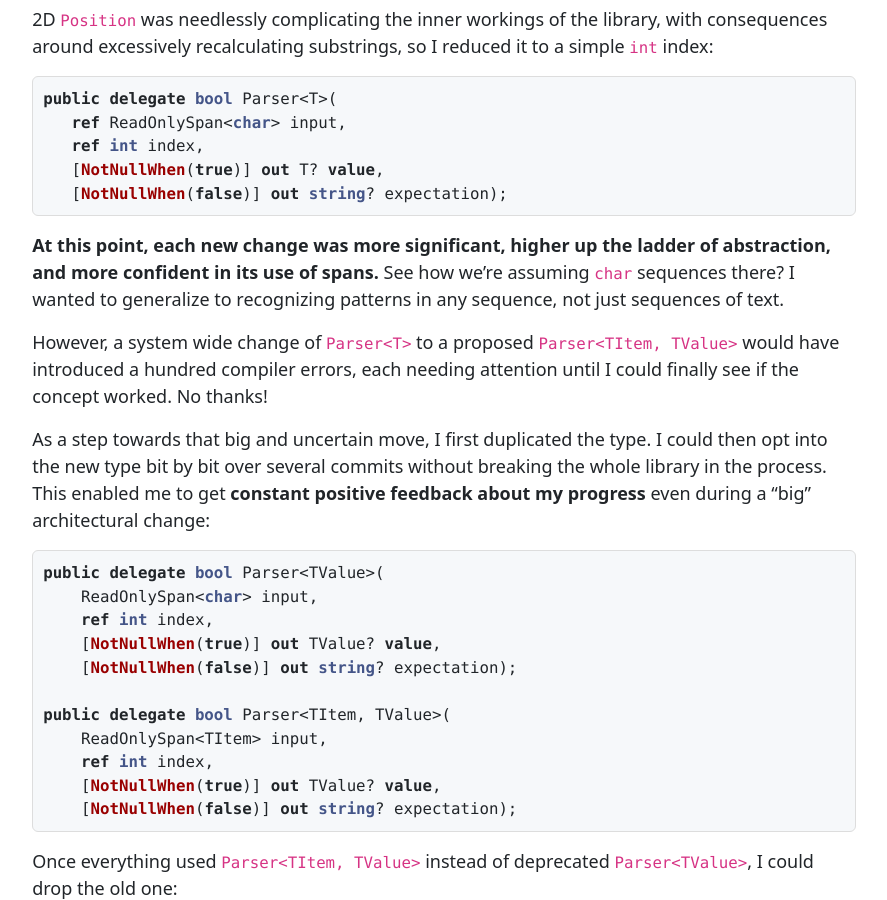
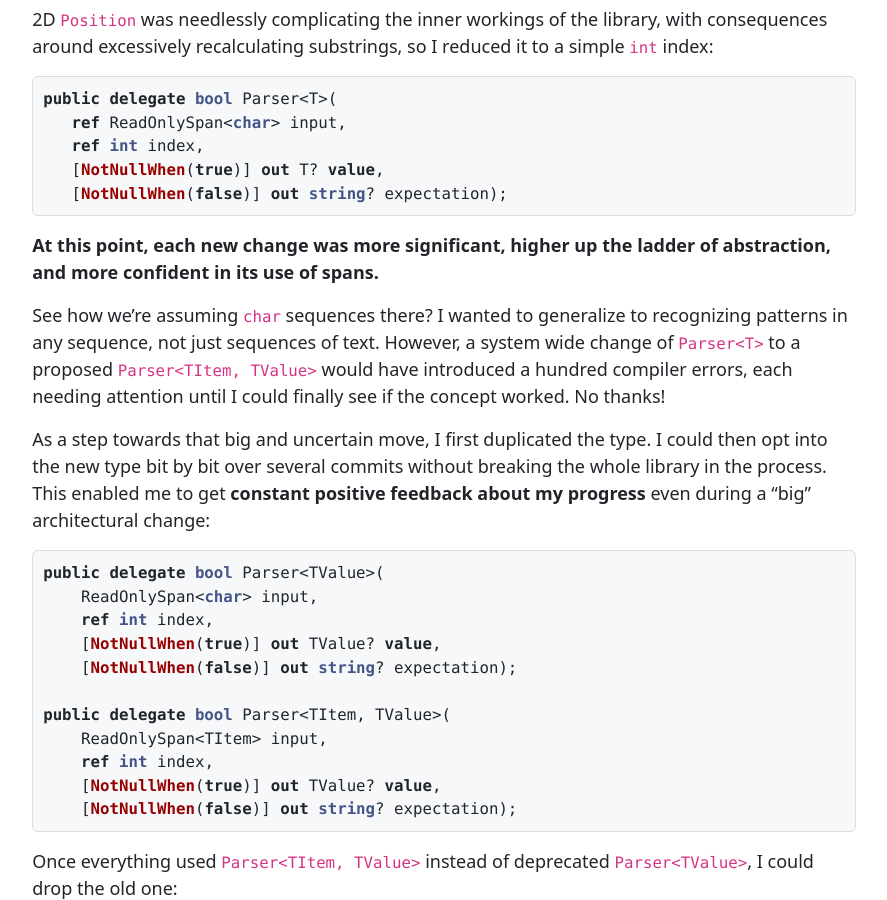
Before and after one commit to plioi/plioi.github.io, a Jekyll site: the page built from _posts/2022-08-10-correcting-my-confidently-incorrect-span-t-model.md, in a window 1280 px wide and 900 px high, scrolled down 4603 px. Shown: the whole window, without its empty margins (196-1083 px from the left). Built offline with Jekyll 4.4.1, drawn with Linux system fonts in a browser that asks for light colours.

Commit message:
Formatting

````diff
--- a/_posts/2022-08-10-correcting-my-confidently-incorrect-span-t-model.md
+++ b/_posts/2022-08-10-correcting-my-confidently-incorrect-span-t-model.md
@@ -138,9 +138,9 @@ public delegate bool Parser<T>(
    [NotNullWhen(false)] out string? expectation);
 ```
 
-**At this point, each new change was more significant, higher up the ladder of abstraction, and more confident in its use of spans.** See how we're assuming `char` sequences there? I wanted to generalize to recognizing patterns in any sequence, not just sequences of text.
+**At this point, each new change was more significant, higher up the ladder of abstraction, and more confident in its use of spans.**
 
-However, a system wide change of `Parser<T>` to a proposed `Parser<TItem, TValue>` would have introduced a hundred compiler errors, each needing attention until I could finally see if the concept worked. No thanks!
+See how we're assuming `char` sequences there? I wanted to generalize to recognizing patterns in any sequence, not just sequences of text. However, a system wide change of `Parser<T>` to a proposed `Parser<TItem, TValue>` would have introduced a hundred compiler errors, each needing attention until I could finally see if the concept worked. No thanks!
 
 As a step towards that big and uncertain move, I first duplicated the type. I could then opt into the new type bit by bit over several commits without breaking the whole library in the process. This enabled me to get **constant positive feedback about my progress** even during a "big" architectural change:
 
````
